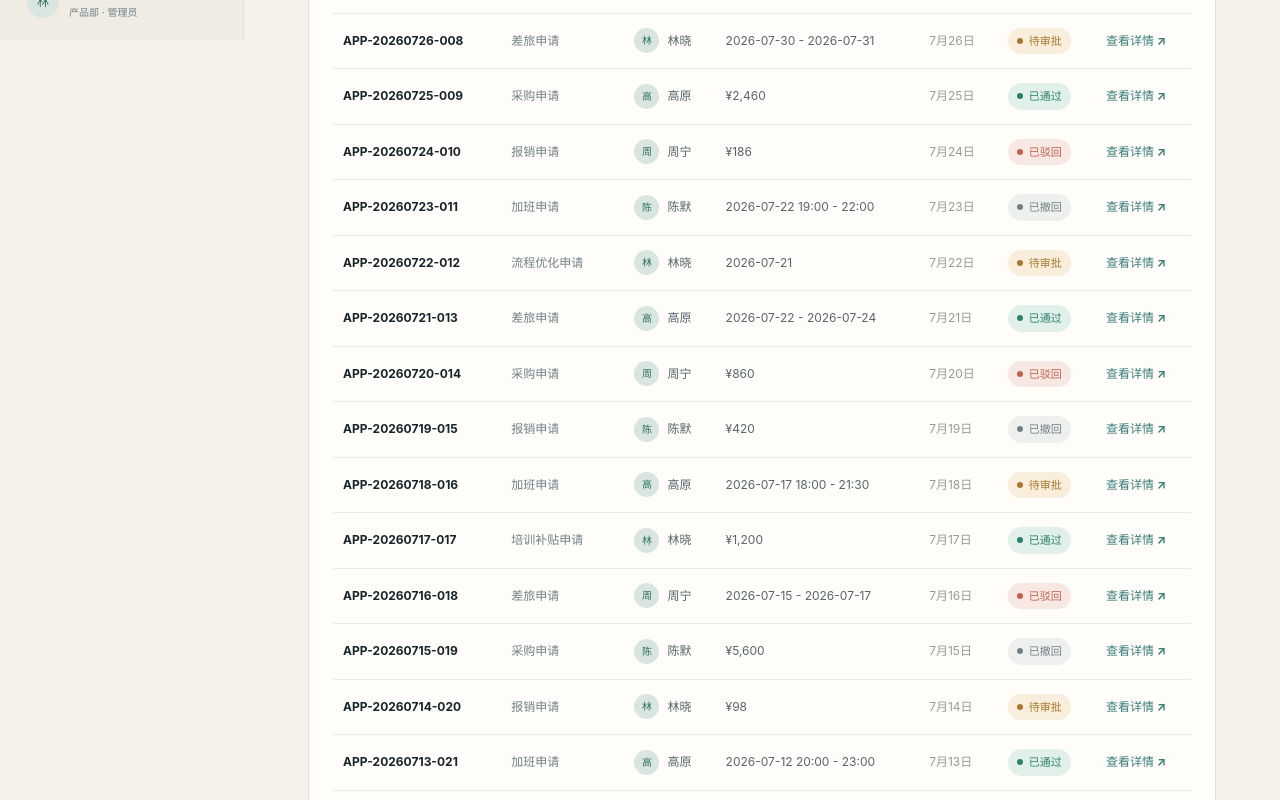
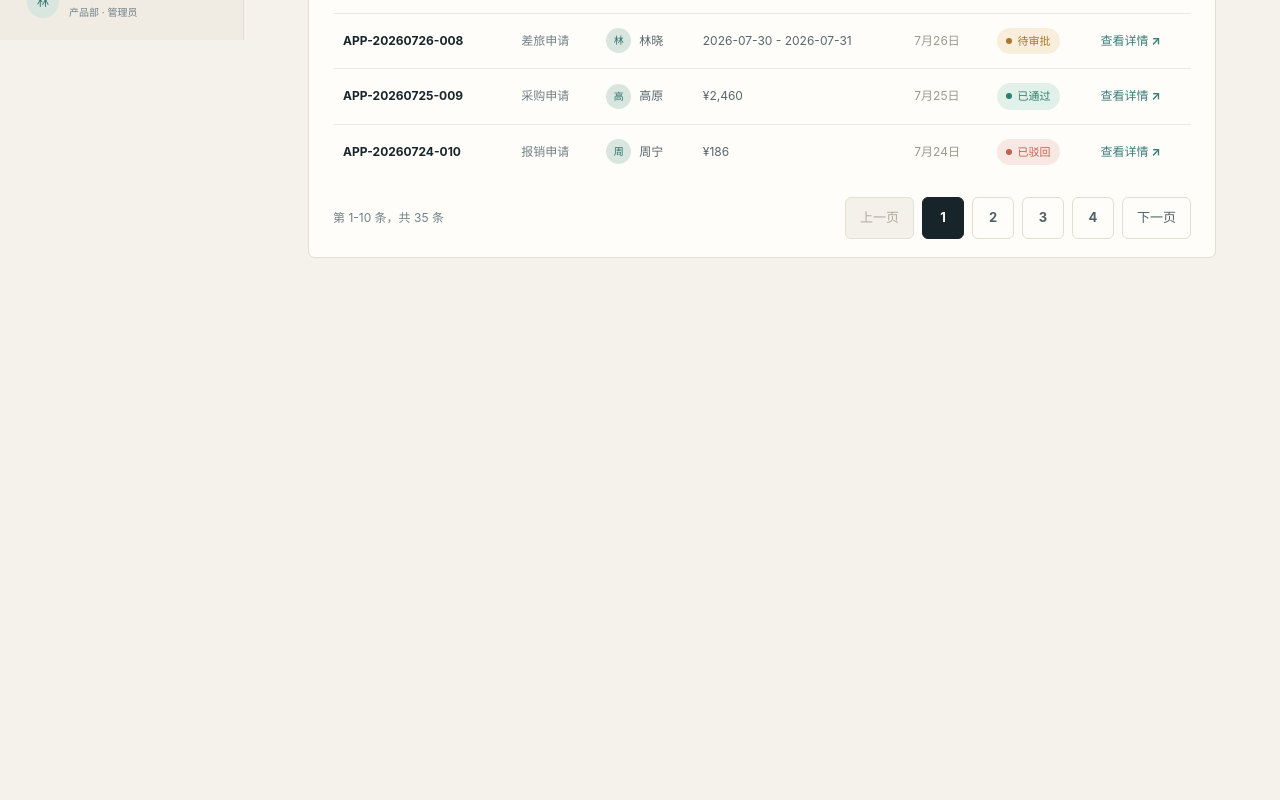
Before and after one commit to SotinaGuo/flow-hub, a SvelteKit app: page /applications in a window 1280 px wide. Shown: the part 760-1560 px from the top of the page. After the commit the page ends 1090 px from the top, so only its background shows below. Built offline with nearby package versions, Linux system fonts and the light colour scheme.

Commit message:
feat: paginate application list

```diff
--- a/src/routes/applications/+page.svelte
+++ b/src/routes/applications/+page.svelte
@@ -1,6 +1,7 @@
 <script lang="ts">
 	import { onMount } from 'svelte';
 	import { resolve } from '$app/paths';
+	import { paginate } from '$lib/application/pagination';
 	import { applicationRepository } from '$lib/application/repository';
 	import {
 		applicationTypeLabels,
@@ -9,12 +10,16 @@
 		type ApplicationType
 	} from '$lib/application/types';
 	import ApplicationTable from '$lib/components/application/ApplicationTable.svelte';
+	import Pagination from '$lib/components/application/Pagination.svelte';
 
+	const pageSize = 10;
 	let applications = $state<Application[]>([]);
 	let loading = $state(true);
 	let errorMessage = $state('');
 	let typeFilter = $state<ApplicationType | 'all'>('all');
 	let statusFilter = $state<ApplicationStatus | 'all'>('all');
+	let currentPage = $state(1);
+	const pagination = $derived(paginate(applications, currentPage, pageSize));
 
 	async function loadApplications() {
 		loading = true;
@@ -31,14 +36,23 @@
 
 	onMount(loadApplications);
 
+	function refreshApplications() {
+		currentPage = 1;
+		void loadApplications();
+	}
+
 	function updateType(event: Event) {
 		typeFilter = (event.currentTarget as HTMLSelectElement).value as ApplicationType | 'all';
-		void loadApplications();
+		refreshApplications();
 	}
 
 	function updateStatus(event: Event) {
 		statusFilter = (event.currentTarget as HTMLSelectElement).value as ApplicationStatus | 'all';
-		void loadApplications();
+		refreshApplications();
+	}
+
+	function changePage(page: number) {
+		currentPage = page;
 	}
 </script>
 
@@ -82,5 +96,13 @@
 			<h3>暂时无法加载</h3>
 			<p>{errorMessage}</p>
 			<button class="button primary" type="button" onclick={loadApplications}>重新加载</button>
-		</div>{:else}<ApplicationTable {applications} />{/if}
+		</div>{:else}
+		<ApplicationTable applications={pagination.items} />
+		<Pagination
+			page={pagination.page}
+			pageCount={pagination.pageCount}
+			total={pagination.total}
+			onpagechange={changePage}
+		/>
+	{/if}
 </section>
```
Also changed, not shown: .superpowers/sdd/task-4-report.md (added), 1 other file (tests, documents, lock files or other folders).
